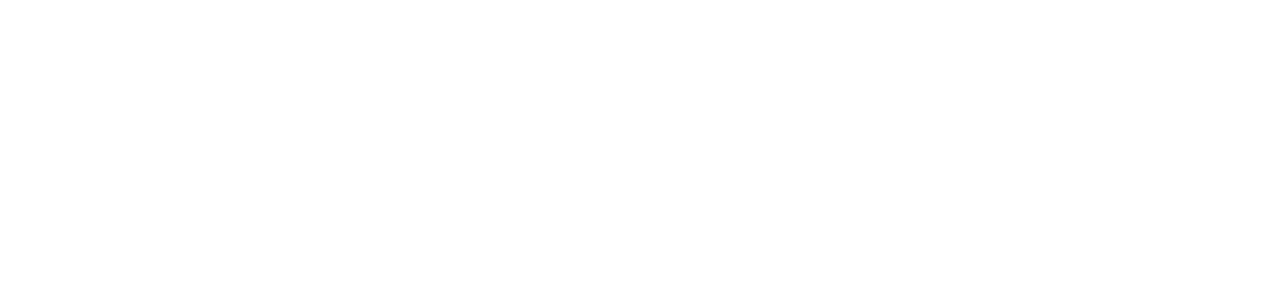
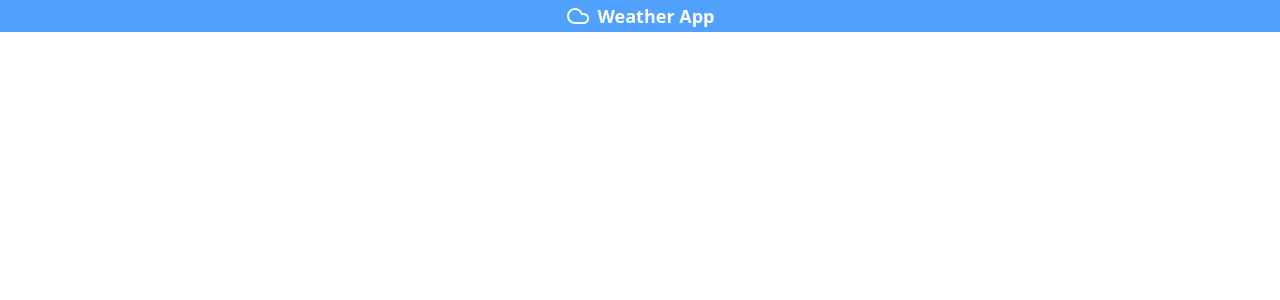
Before and after one commit to Kouvousis/react-weather-app, a React (Vite) app: page / in a window 1280 px wide. Shown: the top 300 px of the page. Built offline with nearby package versions, Linux system fonts and the light colour scheme.

Commit message:
feat: App layout created

```diff
--- a/src/App.tsx
+++ b/src/App.tsx
@@ -1,5 +1,11 @@
+import Layout from "./components/Layout";
+
 function App() {
-  return <></>;
+  return (
+    <>
+      <Layout></Layout>
+    </>
+  );
 }
 
 export default App;
--- /dev/null
+++ b/src/components/Header.tsx
@@ -0,0 +1,17 @@
+import { Cloud } from "lucide-react";
+
+const Header = () => {
+  return (
+    <>
+      <header className="bg-blue-400 fixed w-full">
+        <div className="container mx-auto flex items-center justify-center h-8">
+          <span className="text-white text-lg font-semibold flex items-center gap-2">
+            <Cloud /> Weather App
+          </span>
+        </div>
+      </header>
+    </>
+  );
+};
+
+export default Header;
--- /dev/null
+++ b/src/components/Layout.tsx
@@ -0,0 +1,16 @@
+import Header from "./Header";
+
+interface LayoutProps {
+  children?: React.ReactNode;
+}
+
+const Layout = ({ children }: LayoutProps) => {
+  return (
+    <>
+      <Header />
+      <div className="container mx-auto min-h-[95vh] pt-24">{children}</div>
+    </>
+  );
+};
+
+export default Layout;
```
